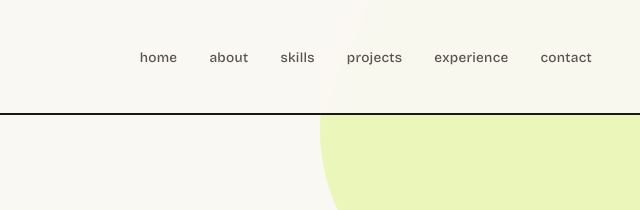
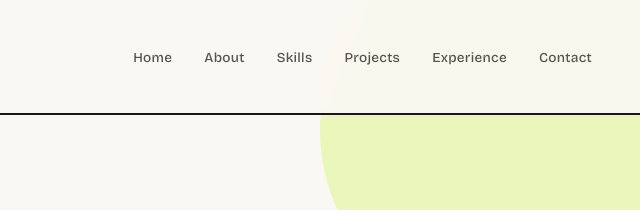
Before and after one commit to Mochamad-Robi/portofolio, a plain HTML site: page index.html in a window 1280 px wide. Shown: the top 210 px of the page, 640-1280 px from the left. Drawn offline with nearby package versions, Linux system fonts and the light colour scheme.

Commit message:
update header

```diff
--- a/index.html
+++ b/index.html
@@ -283,12 +283,12 @@ footer p span{color:var(--lime)}
     <img src="img/logo1.png" alt="Logo" class="logo-img">
 </a>
   <ul class="nav-links">
-    <li><a href="#home">home</a></li>
-    <li><a href="#about">about</a></li>
-    <li><a href="#skills">skills</a></li>
-    <li><a href="#projects">projects</a></li>
-    <li><a href="#experience">experience</a></li>
-    <li><a href="#contact">contact</a></li>
+    <li><a href="#home">Home</a></li>
+    <li><a href="#about">About</a></li>
+    <li><a href="#skills">Skills</a></li>
+    <li><a href="#projects">Projects</a></li>
+    <li><a href="#experience">Experience</a></li>
+    <li><a href="#contact">Contact</a></li>
   </ul>
   <button class="ham" id="ham"><span></span><span></span><span></span></button>
 </nav>
```
